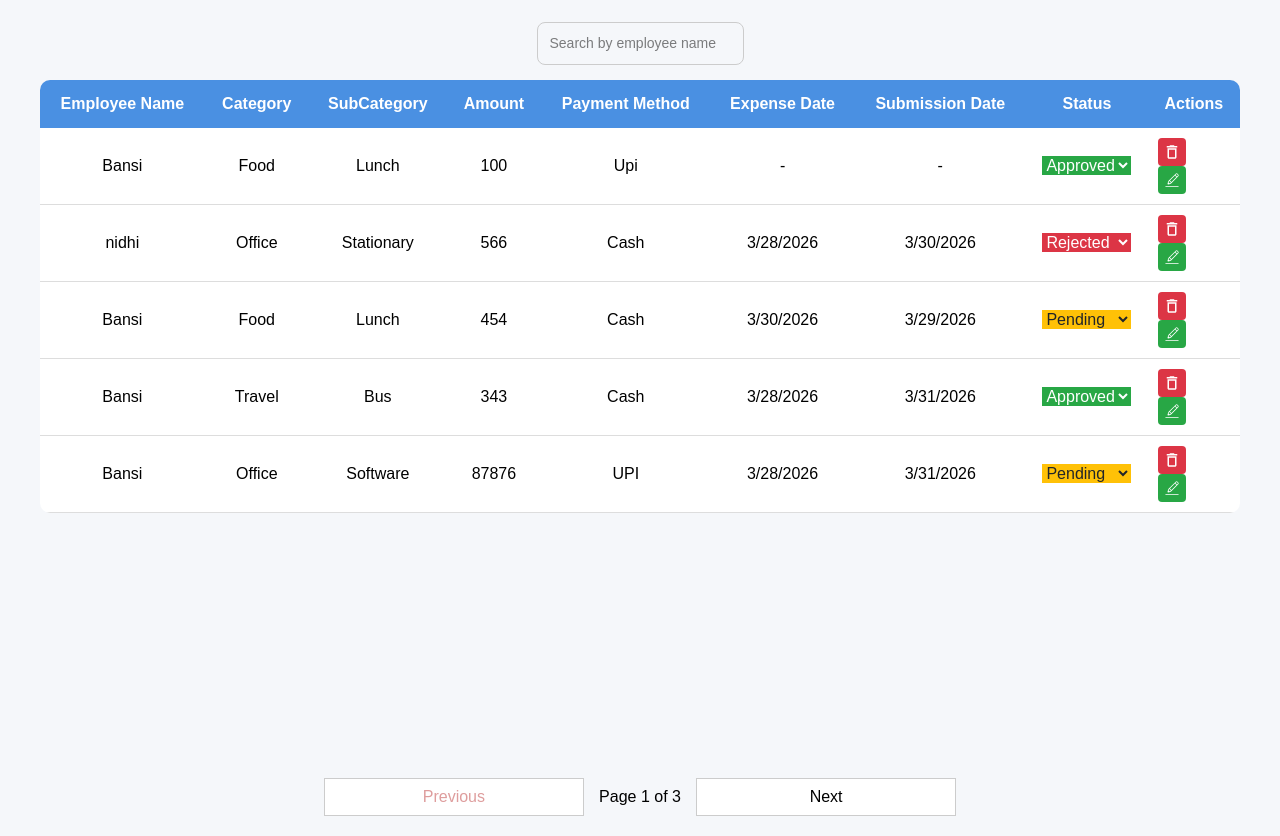
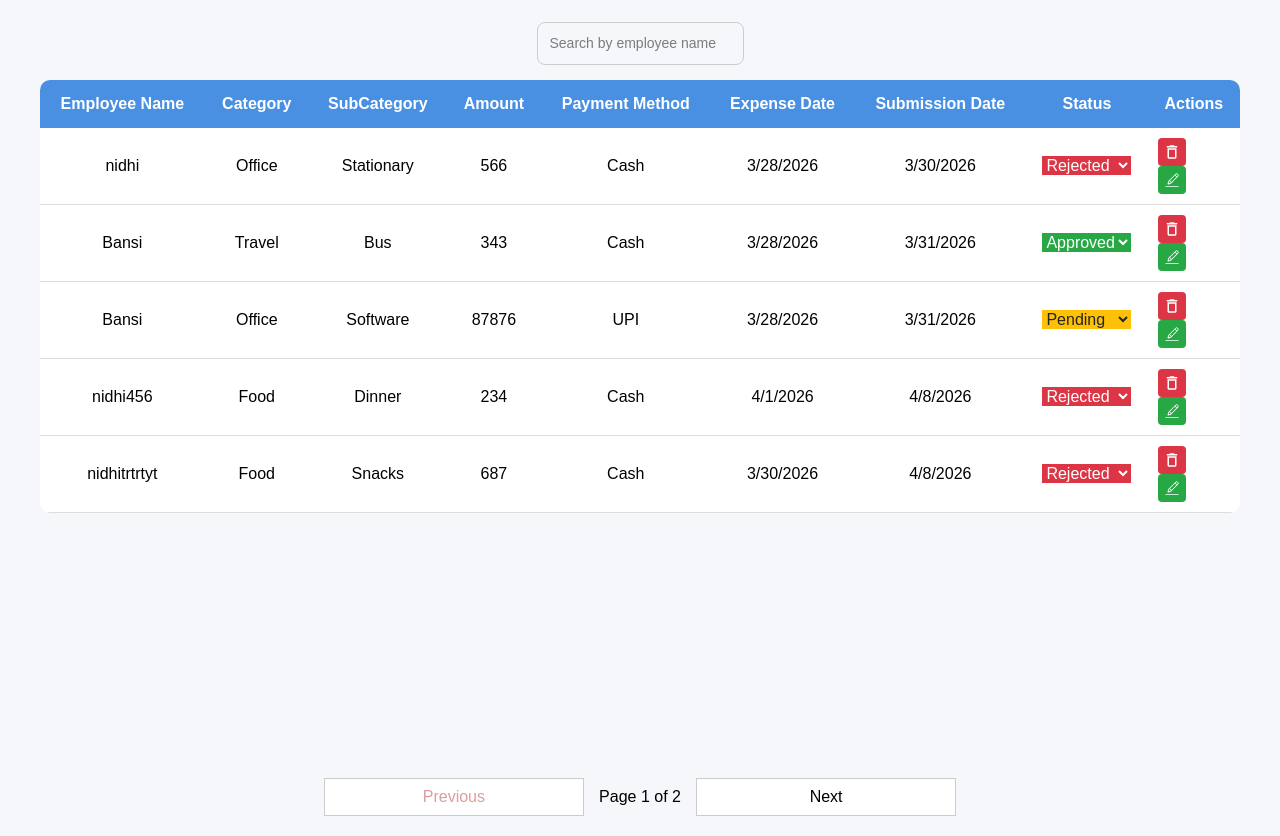
Before and after one commit to Bansi1705/newDemo, a React (Vite) app: page /userExpense in a window 1280 px wide. Shown: the part 1260-2096 px from the top of the page. Built offline with nearby package versions, Linux system fonts and the light colour scheme; data requests are answered from the project's data file; sample sign-in values are in the browser's storage.

Commit message:
[BC][interface added for apiservice and make a constant for a toast message]

```diff
--- a/db.json
+++ b/db.json
@@ -1,284 +1,8 @@
 {
   "users": [
     {
-      "name": "bansi",
-      "age": 20,
-      "birthdate": "2026-04-12",
-      "id": "uCKVsUYc4Sk"
-    },
-    {
-      "name": "bansi",
-      "age": 20,
-      "birthdate": "2026-04-12",
-      "id": "TC5n2Igyyko"
-    },
-    {
-      "name": "bansi",
-      "age": 20,
-      "birthdate": "2026-04-12",
-      "id": "FnbOHfyZv_s"
-    },
-    {
-      "name": "bansi",
-      "age": 20,
-      "birthdate": "2026-04-12",
-      "id": "U6PGQDoRnpQ"
-    },
-    {
-      "name": "bansi",
-      "age": 20,
-      "birthdate": "2026-04-12",
-      "id": "C7VYBO_3vlQ"
-    },
-    {
-      "name": "bansi",
-      "age": 20,
-      "birthdate": "2026-04-12",
-      "id": "ftZKRbQxNmE"
-    },
-    {
-      "name": "bansi",
-      "age": 20,
-      "birthdate": "2026-04-12",
-      "id": "GeloieagU5g"
-    },
-    {
-      "name": "bansi",
-      "age": 20,
-      "birthdate": "2026-04-12",
-      "id": "3SS83uusqNI"
-    },
-    {
-      "name": "bansi",
-      "age": 20,
-      "birthdate": "2026-04-12",
-      "id": "EhVSpO2hQ8s"
-    },
-    {
-      "name": "bansi",
-      "age": 56,
-      "birthdate": "2026-03-28",
-      "id": "c3Zj5NjSlkc"
-    },
-    {
-      "name": "bansi12",
-      "age": 20,
-      "birthdate": "2026-04-11",
-      "id": "HlB5O4ylV5I"
-    },
-    {
-      "name": "vrunda",
-      "age": 20,
-      "birthdate": "2026-04-11",
-      "id": "dXZ2L61duLo"
-    },
-    {
-      "name": "bansi",
-      "age": 20,
-      "birthdate": "2026-04-12",
-      "id": "BSDbQ801CN8"
-    },
-    {
-      "name": "bansi",
-      "age": 20,
-      "birthdate": "2026-04-12",
-      "id": "sLrIThF2KFU"
-    },
-    {
-      "name": "bansi",
-      "age": 20,
-      "birthdate": "2026-04-12",
-      "id": "HMIm2p0y3hQ"
-    },
-    {
-      "name": "bansi",
-      "age": 20,
-      "birthdate": "2026-04-12",
-      "id": "2DW6-oVP8GE"
-    },
-    {
-      "name": "bansi",
-      "age": 20,
-      "birthdate": "2026-04-12",
-      "id": "amTNDGtzHtQ"
-    },
-    {
-      "name": "bansi",
-      "age": 20,
-      "birthdate": "2026-04-12",
-      "id": "473QQfsEzO0"
-    },
-    {
-      "name": "bansi",
-      "age": 58,
-      "birthdate": "2026-03-27",
-      "id": "-YbvRGTHcc4"
-    },
-    {
-      "name": "bansi",
-      "age": 20,
-      "birthdate": "2026-04-12",
-      "id": "irdltixa-J4"
-    },
-    {
-      "name": "bansi",
-      "age": 58,
-      "birthdate": "2026-03-27",
-      "id": "u5Tzlk-XukM"
-    },
-    {
-      "name": "bansi",
-      "age": 20,
-      "birthdate": "2026-04-12",
-      "id": "mIn9xmc6_IU"
-    },
-    {
-      "name": "bansi",
-      "age": 20,
-      "birthdate": "2026-04-12",
-      "id": "f3dg3XhBwgQ"
-    },
-    {
-      "name": "bansi",
-      "age": 20,
-      "birthdate": "2026-04-12",
-      "id": "2nBxjXpyXx0"
-    },
-    {
-      "name": "bansi",
-      "age": 20,
-      "birthdate": "2026-04-12",
-      "id": "hlu5AOQGyFc"
-    },
-    {
-      "name": "bansi",
-      "age": 20,
-      "birthdate": "2026-04-12",
-      "id": "jIgDFxaDF9U"
-    },
-    {
-      "name": "bansi",
-      "age": 20,
-      "birthdate": "2026-04-12",
-      "id": "5muz_3_yF08"
-    },
-    {
-      "name": "bansi",
-      "age": 20,
-      "birthdate": "2026-04-12",
-      "id": "qd7-Dcwwjyg"
-    },
-    {
-      "name": "bansi",
-      "age": 20,
-      "birthdate": "2026-04-12",
-      "id": "azC7pLboMI4"
-    },
-    {
-      "name": "bansi",
-      "age": 20,
-      "birthdate": "2026-04-12",
-      "id": "1z5ibUgEvIY"
-    },
-    {
-      "name": "bansi",
-      "age": 20,
-      "birthdate": "2026-04-12",
-      "id": "gAa3q7hwKj0"
-    },
-    {
-      "name": "bansi",
-      "age": 20,
-      "birthdate": "2026-04-12",
-      "id": "D7ZfI7M7W80"
-    },
-    {
-      "name": "bansi",
-      "age": 20,
-      "birthdate": "2026-04-12",
-      "id": "19hcv6l5jW8"
-    },
-    {
-      "name": "bansi",
-      "age": 20,
-      "birthdate": "2026-04-12",
-      "id": "32P70f9jfTY"
-    },
-    {
-      "name": "bansi",
-      "age": 20,
-      "birthdate": "2026-04-12",
-      "id": "fsI7WYYfcbM"
-    },
-    {
-      "name": "bansi",
-      "age": 20,
-      "birthdate": "2026-04-12",
-      "id": "txUMgA-phRA"
-    },
-    {
-      "name": "bansi",
-      "age": 20,
-      "birthdate": "2026-04-12",
-      "id": "ffEUQcgdqpM"
-    },
-    {
-      "name": "bansi",
-      "age": 20,
-      "birthdate": "2026-04-12",
-      "id": "-hB1T9spvkc"
-    },
-    {
-      "name": "bansi",
-      "age": 20,
-      "birthdate": "2026-04-12",
-      "id": "cCkjPdUDcz0"
-    },
-    {
-      "name": "bansi",
-      "age": 20,
-      "birthdate": "2026-04-12",
-      "id": "Lt6Mrydl4hk"
-    },
-    {
-      "name": "bansi",
-      "age": 20,
-      "birthdate": "2026-04-12",
-      "id": "4pk0MHcSdW0"
-    },
-    {
-      "name": "bansi",
-      "age": 20,
-      "birthdate": "2026-04-12",
-      "id": "wCLl-flOKpY"
-    },
-    {
-      "name": "bansi",
-      "age": 20,
-      "birthdate": "2026-04-12",
-      "id": "7zAnPteeawM"
-    },
-    {
-      "name": "bansi",
-      "age": 20,
-      "birthdate": "2026-04-12",
-      "id": "KDElrSb8URU"
-    },
-    {
-      "name": "bansi",
-      "age": 20,
-      "birthdate": "2026-04-12",
-      "id": "hWZgjOhTIT8"
-    },
-    {
-      "name": "bansi",
-      "age": 20,
-      "birthdate": "2026-04-12",
-      "id": "1V5nZnCiCkg"
-    },
-    {
-      "name": "bansi",
-      "age": 20,
+      "name": "rohan",
+      "age": 30,
       "birthdate": "2026-04-12",
       "id": "gku6URRjudA"
     },
@@ -287,26 +11,123 @@
       "age": 20,
       "birthdate": "2026-04-12",
       "id": "fuO3jp5iP3A"
+    },
+    {
+      "name": "bansi34",
+      "age": 20,
+      "birthdate": "2026-04-12",
+      "id": "t3TJFpTna7E"
+    },
+    {
+      "name": "nidhi",
+      "age": 20,
+      "birthdate": "2026-04-12",
+      "id": "ym1MZUadGI0"
+    },
+    {
+      "name": "Radha",
+      "age": 20,
+      "birthdate": "2026-04-12",
+      "id": "wU9RpWfhWgk"
+    },
+    {
+      "name": "bansi",
+      "age": 20,
+      "birthdate": "2026-04-12",
+      "id": "elDWF1AKsjY"
+    },
+    {
+      "name": "bansi",
+      "age": 20,
+      "birthdate": "2026-04-12",
+      "id": "fGm3MgNcYYQ"
+    },
+    {
+      "name": "bansi",
+      "age": 20,
+      "birthdate": "2026-04-12",
+      "id": "pqux_duBJSM"
+    },
+    {
+      "name": "bansi",
+      "age": 20,
+      "birthdate": "2026-04-12",
+      "id": "Oo4wgYLutic"
+    },
+    {
+      "name": "bansi",
+      "age": 20,
+      "birthdate": "2026-04-12",
+      "id": "6rT28HusZu8"
+    },
+    {
+      "name": "bansi",
+      "age": 20,
+      "birthdate": "2026-04-12",
+      "id": "Q4HWmHnE13M"
+    },
+    {
+      "name": "bansi",
+      "age": 20,
+      "birthdate": "2026-04-12",
+      "id": "kJrdMFj_FlE"
+    },
+    {
+      "name": "hello",
+      "age": 20,
+      "birthdate": "2026-04-11",
+      "id": "39dfp7y9vD0"
+    },
+    {
+      "name": "bansi",
+      "age": 20,
+      "birthdate": "2026-04-12",
+      "id": "Vr8D8nr7Qsw"
+    },
+    {
+      "name": "bansi",
+      "age": 20,
+      "birthdate": "2026-04-12",
+      "id": "OqQKsnystxI"
+    },
+    {
+      "name": "bansi",
+      "age": 20,
+      "birthdate": "2026-04-12",
+      "id": "gB6VliGOJ58"
+    },
+    {
+      "name": "bansi",
+      "age": 20,
+      "birthdate": "2026-04-12",
+      "id": "v97PTV5V2Vc"
+    },
+    {
+      "name": "bansi",
+      "age": 20,
+      "birthdate": "2026-04-12",
+      "id": "o4mTaVJ45L0"
+    },
+    {
+      "name": "bansi",
+      "age": 20,
+      "birthdate": "2026-04-12",
+      "id": "CEq9cyCkKds"
+    },
+    {
+      "name": "hello12",
+      "age": 20,
+      "birthdate": "2026-04-11",
+      "id": "5qYz-lEWZ4E"
+    },
+    {
+      "name": "jyot",
+      "age": 20,
+      "birthdate": "2026-04-11",
+      "id": "QG2rXJXTM3Y"
     }
   ],
   "UserExpenses": [
-    {
-      "expenseTitle": "Food",
-      "description": "I have Spent On Food ",
-      "category": "Food",
-      "subCategory": "Lunch",
-      "amount": 100,
-      "paymentMethod": "Upi",
-      "invoiceNumber": "1232",
-      "expenseDate": "",
-      "submissionDate": "",
-      "employeeId": "214",
-      "employeeName": "Bansi",
-      "department": "Development",
-      "assignedTo": "345",
-      "status": "Approved",
-      "id": "3mW2BNsNRRw"
-    },
     {
       "expenseTitle": "vc",
       "description": "cs c ",
@@ -323,23 +144,6 @@
       "assignedTo": "pjhg",
       "status": "Rejected",
       "id": "CjNr3pMeoME"
-    },
-    {
-      "id": "L8YchZDLw5o",
-      "expenseTitle": "frx",
-      "description": "fdx",
-      "category": "Food",
-      "subCategory": "Lunch",
-      "amount": 454,
-      "paymentMethod": "Cash",
-      "invoiceNumber": "w323123",
-      "expenseDate": "2026-03-30T18:30:00.000Z",
-      "submissionDate": "2026-03-29T18:30:00.000Z",
-      "employeeId": "214",
-      "employeeName": "Bansi",
-      "department": "Development",
-      "assignedTo": "34589",
-      "status": "Pending"
     },
     {
       "id": "R7aEcqXLv34",
@@ -371,25 +175,8 @@
       "submissionDate": "2026-03-31T18:30:00.000Z",
       "employeeId": "21434",
       "employeeName": "Bansi",
-      "department": "Development456",
+      "department": "Development",
       "assignedTo": "pjhg4232",
-      "status": "Pending"
-    },
-    {
-      "id": "k9IPbNeW1J8",
-      "expenseTitle": "r3rer",
-      "description": "ferert",
-      "category": "Food",
-      "subCategory": "Lunch",
-      "amount": 434,
-      "paymentMethod": "Cash",
-      "invoiceNumber": "234",
-      "expenseDate": "2026-03-30T18:30:00.000Z",
-      "submissionDate": "2026-04-07T18:30:00.000Z",
-      "employeeId": "214",
-      "employeeName": "Bansi",
-      "department": "Development",
-      "assignedTo": "345",
       "status": "Pending"
     },
     {
@@ -404,10 +191,10 @@
       "expenseDate": "2026-04-01T18:30:00.000Z",
       "submissionDate": "2026-04-08T18:30:00.000Z",
       "employeeId": "2321",
-      "employeeName": "nidhi",
+      "employeeName": "nidhi456",
       "department": "development",
       "assignedTo": "21312",
-      "status": "Approved"
+      "status": "Rejected"
     },
     {
       "id": "y0KBBCT9JBI",
@@ -459,40 +246,6 @@
       "department": "Development",
       "assignedTo": "345",
       "status": "Pending"
-    },
-    {
-      "id": "EYS4IXXJslM",
-      "expenseTitle": "sdsfdsa",
-      "description": "dfdfd",
-      "category": "Food",
-      "subCategory": "Snacks",
-      "amount": 32,
-      "paymentMethod": "Card",
-      "invoiceNumber": "231",
-      "expenseDate": "2026-03-31T18:30:00.000Z",
-      "submissionDate": "2026-04-07T18:30:00.000Z",
-      "employeeId": "214",
-      "employeeName": "Bansi",
-      "department": "Development",
-      "assignedTo": "345",
-      "status": "Pending"
-    },
-    {
-      "id": "IiYefJ9V0lQ",
-      "expenseTitle": "32",
-      "description": "4234234",
-      "category": "Food",
-      "subCategory": "Lunch",
-      "amount": 457,
-      "paymentMethod": "UPI",
-      "invoiceNumber": "234",
-      "expenseDate": "2026-04-01T18:30:00.000Z",
-      "submissionDate": "2026-03-30T18:30:00.000Z",
-      "employeeId": "214",
-      "employeeName": "nidhi",
-      "department": "Development",
-      "assignedTo": "34589",
-      "status": "Approved"
     }
   ],
   "$schema": "./node_modules/json-server/schema.json"
--- a/src/Components/Form.tsx
+++ b/src/Components/Form.tsx
@@ -7,7 +7,8 @@ import { ReactDatePicker } from "./CommonComponents/DatePicker";
 import InputField from "./CommonComponents/InputFeild";
 import { Apiservice } from "../Services/ApiService";
 import { Buttons } from "./CommonComponents/Buttons";
-import type { ApiResponse, User } from "../types";
+import type { ApiResponse } from "../types";
+import { Toast_Message } from "../Services/Toast_Message";
 
 export const Form = () => {
   const { id } = useParams();
@@ -69,25 +70,21 @@ export const Form = () => {
 
     const fetchUser = async () => {
       try {
-        const response = await Apiservice.get<ApiResponse<User>>(`/users/${id}`);
-
+        const response: ApiResponse = await Apiservice.get(`/users/${id}`);
         setData({
-          name: response.name || "",
-          age: response.age || "",
-          birthdate: response.birthdate ? new Date(response.birthdate) : null,
+          name: response.data.name || "",
+          age: response.data.age || "",
+          birthdate: response.data.birthdate
+            ? new Date(response.data.birthdate)
+            : null,
         });
       } catch (err) {
         console.log(err);
         toast.error("Failed to fetch user");
       }
     };
-
     fetchUser();
   }, [id]);
-
-  useEffect(() => {
-    console.log("add user Page Reloads");
-  }, []);
 
   const handleSubmit = async (e: React.FormEvent<HTMLFormElement>) => {
     e.preventDefault();
@@ -106,14 +103,21 @@ export const Form = () => {
     try {
       if (id) {
         try {
-          await Apiservice.put<ApiResponse<User>>(`/users/${id}`, payload)
+          const res: ApiResponse = await Apiservice.put(
+            `/users/${id}`,
+            payload,
+          );
+          toast.success(Toast_Message.SUCCESS.UPDATE);
         } catch (error) {
+          toast.error(Toast_Message.ERROR.COMMON);
           console.log(error);
         }
       } else {
         try {
-          await Apiservice.post<ApiResponse<User>>(`/users`, payload)
+          const res: ApiResponse = await Apiservice.post(`/users`, payload);
+          toast.success(Toast_Message.SUCCESS.CREATE);
         } catch (error) {
+          toast.error(Toast_Message.ERROR.COMMON);
           console.log(error);
         }
       }
--- a/src/Pages/Home.tsx
+++ b/src/Pages/Home.tsx
@@ -39,8 +39,8 @@ export const Home = () => {
   useEffect(() => {
     const fetchUsers = async () => {
       try {
-        const res = await Apiservice.get<ApiResponse<User[]>>("/users");
-        setUsers(res);
+        const res: ApiResponse = await Apiservice.get("/users");
+        setUsers(res.data);
       } catch (error: any) {
         console.error(error);
       }
@@ -57,15 +57,15 @@ export const Home = () => {
     if (deleteId === null) return;
 
     try {
-      const res = await Apiservice.delete<ApiResponse<null>>(
-        `/users/${deleteId}`,
+      await Apiservice.delete(`/users/${deleteId}`).then(
+        (response: ApiResponse) => {
+          setUsers((prev) => prev.filter((user) => user.id !== deleteId));
+          toast.success(Toast_Message.SUCCESS.DELETE);
+        },
       );
-
-      setUsers((prev) => prev.filter((user) => user.id !== deleteId));
-      toast.success(Toast_Message.SUCCESS.DELETE);
     } catch (error: any) {
       console.error(error);
-      toast.error(Toast_Message.ERROR.NOT_FOUND);
+      toast.error(Toast_Message.ERROR.COMMON);
     } finally {
       setShowConfirm(false);
       setDeleteId(null);
@@ -87,46 +87,43 @@ export const Home = () => {
     method: "Get" | "Post" | "Put" | "Delete",
     url: string,
   ) => {
-    const newUser = {
+    const newUser: User = {
       name: "bansi",
       age: 20,
       birthdate: "2026-04-12",
     };
 
     try {
-      switch (method) {
-        case "Get": {
-          const response = await Apiservice.get<ApiResponse<User[]>>(url);
-          console.log(response);
-          break;
-        }
-
-        case "Post": {
-          const response = await Apiservice.post<User, ApiResponse<User>>(
-            url,
-            newUser,
-          );
-          console.log(response);
-          break;
-        }
-
-        case "Put": {
-          const response = await Apiservice.put<User, ApiResponse<User>>(
-            url,
-            newUser,
-          );
-          console.log(response);
-          break;
-        }
-
-        case "Delete": {
-          await Apiservice.delete<ApiResponse<null>>(url);
-          break;
-        }
-      }
+      const apiActions = {
+        Get: async () => {
+          await Apiservice.get(url).then((response: ApiResponse) => {
+            toast.success(Toast_Message.SUCCESS.FETCH);
+            console.log(response.status);
+          });
+        },
+        Post: async () => {
+          await Apiservice.post(url, newUser).then((response: ApiResponse) => {
+            toast.success(Toast_Message.SUCCESS.CREATE);
+            console.log(response.headers);
+          });
+        },
+        Put: async () => {
+          await Apiservice.put(url, newUser).then((response: ApiResponse) => {
+            toast.success(Toast_Message.SUCCESS.UPDATE);
+            console.log(response);
+          });
+        },
+        Delete: async () => {
+          await Apiservice.delete(url).then((response: ApiResponse) => {
+            toast.success(Toast_Message.SUCCESS.DELETE);
+            console.log(response);
+          });
+        },
+      };
+      await apiActions[method]();
     } catch (error) {
       console.error(error);
-      toast.error(Toast_Message.ERROR.GENERIC);
+      toast.error(Toast_Message.ERROR.COMMON);
     }
   };
 
--- a/src/Pages/UserExpense.tsx
+++ b/src/Pages/UserExpense.tsx
@@ -1,6 +1,6 @@
 import React, { useEffect, useState } from "react";
 import { toast } from "react-toastify";
-import type { ExpenseData } from "../types";
+import type { ApiResponse, ExpenseData } from "../types";
 import { ReactDatePicker } from "../Components/CommonComponents/DatePicker";
 import { MdDeleteOutline } from "react-icons/md";
 import { CiEdit } from "react-icons/ci";
@@ -13,6 +13,7 @@ import { SearchBar } from "../Components/CommonComponents/SearchComponent";
 import Header from "../Components/Header";
 import { Apiservice } from "../Services/ApiService";
 import Pagination from "../Components/CommonComponents/Pagination";
+import { Toast_Message } from "../Services/Toast_Message";
 interface StatusChangeData {
   id: number | string;
   newStatus: string;
@@ -59,18 +60,14 @@ const UserExpense = () => {
   useEffect(() => {
     const fetchUsers = async () => {
       try {
-        await Apiservice.get("/UserExpenses").then((response: any) => {
-          setExpenses(response);
+        await Apiservice.get("/UserExpenses").then((response: ApiResponse) => {
+          setExpenses(response.data);
         });
       } catch (error) {
         console.log(error);
       }
     };
     fetchUsers();
-  }, []);
-
-  useEffect(() => {
-    console.log("expense Reloads");
   }, []);
 
   const validate = () => {
@@ -141,20 +138,20 @@ const UserExpense = () => {
         : null,
     };
 
-    let savedExpense: Expense;
+    let savedExpense: ExpenseData;
 
     try {
       if (editExpense) {
-        const res = await Apiservice.put(
+        const res: ApiResponse = await Apiservice.put(
           `/UserExpenses/${editExpense.id}`,
           payload,
         );
-        savedExpense = res;
-        toast.success("Expense updated successfully");
+        savedExpense = res.data;
+        toast.success(Toast_Message.SUCCESS.UPDATE);
       } else {
         const res = await Apiservice.post("/UserExpenses", payload);
         savedExpense = res;
-        toast.success("Expense added successfully");
+        toast.success(Toast_Message.SUCCESS.CREATE);
       }
 
       setExpenses((prev) =>
@@ -189,9 +186,14 @@ const UserExpense = () => {
   const confirmDelete = async () => {
     if (!deleteExpenseId) return;
     try {
-      await Apiservice.delete(`/UserExpenses/${deleteExpenseId}`);
-      setExpenses((prev) => prev.filter((exp) => exp.id !== deleteExpenseId));
+      await Apiservice.delete(`/UserExpenses/${deleteExpenseId}`).then(
+        (response: ApiResponse) => {
+          setExpenses((prev) =>
+            prev.filter((exp) => exp.id !== deleteExpenseId),
+          );
           setShowConfirm(false);
+        },
+      );
     } catch (error) {
       toast.error(
         `Error deleting expense: ${error instanceof Error ? error.message : "Unknown error"} `,
@@ -236,26 +238,23 @@ const UserExpense = () => {
     if (!currentExpense) return;
 
     try {
-    const res = await Apiservice.put(
-      `/UserExpenses/${statusChangeData.id}`,
-      {
+      const res : ApiResponse = await Apiservice.put(`/UserExpenses/${statusChangeData.id}`, {
         ...currentExpense,
         status: statusChangeData.newStatus,
-      }
-    );
+      });
 
       const updatedExpense = res.data;
 
       setExpenses((prev) =>
         prev.map((exp) =>
-        exp.id === statusChangeData.id ? updatedExpense : exp
-      )
+          exp.id === statusChangeData.id ? updatedExpense : exp,
+        ),
       );
     } catch (error) {
       toast.error(
         `Error updating status: ${
           error instanceof Error ? error.message : "Unknown error"
-      }`
+        }`,
       );
     }
 
--- a/src/Services/ApiService.ts
+++ b/src/Services/ApiService.ts
@@ -12,39 +12,39 @@ export const Apiservice = {
     };
   },
 
-  async get<T>(path: string, config = {}): Promise<T> {
-    const res = await axiosInstance.get<T>(path, {
+  async get(path: string, config = {}) {
+    const res = await axiosInstance.get(path, {
       ...config,
       headers: this.getHeader(),
     });
     console.log(res);
-    return res.data;
+    return res;
   },
 
-  async post<T, B = unknown>(path: string, data: B, config = {}): Promise<T> {
-    const res = await axiosInstance.post<T>(path, data, {
+  async post(path: string, data: any, config = {}) {
+    const res = await axiosInstance.post(path, data, {
       ...config,
       headers: this.getHeader(),
     });
     console.log(res);
-    return res.data;
+    return res;
   },
 
-  async put<T, B = unknown>(path: string, data: B, config = {}): Promise<T> {
-    const res = await axiosInstance.put<T>(path, data, {
+  async put(path: string, data: any, config = {}) {
+    const res = await axiosInstance.put(path, data, {
       ...config,
       headers: this.getHeader(),
     });
     console.log(res);
-    return res.data;
+    return res;
   },
 
-  async delete<T>(path: string, config = {}): Promise<T> {
-    const res = await axiosInstance.delete<T>(path, {
+  async delete(path: string, config = {}){
+    const res = await axiosInstance.delete(path, {
       ...config,
       headers: this.getHeader(),
     });
     console.log(res);
-    return res.data;
+    return res;
   },
 };
--- a/src/Services/Toast_Message.ts
+++ b/src/Services/Toast_Message.ts
@@ -1,13 +1,13 @@
 export const Toast_Message = {
   SUCCESS: {
-    CREATE: "User created successfully",
-    UPDATE: "User updated successfully",
-    DELETE: "User deleted successfully",
-    FETCH: "User fetched successfully",
+    CREATE: "Data created successfully",
+    UPDATE: "Data updated successfully",
+    DELETE: "Data deleted successfully",
+    FETCH: "Data fetched successfully",
   },
   ERROR: {
-    GENERIC: "Something went wrong",
     NETWORK: "Network error, please try again",
-    NOT_FOUND: "User not found",
+    NOT_FOUND: "Data not found",
+    COMMON:"Something Went Wrong!"
   },
 };
```
Also changed, not shown: src/types.ts (+4 -4 lines). Lines whose indentation alone changed are shown as unchanged.
